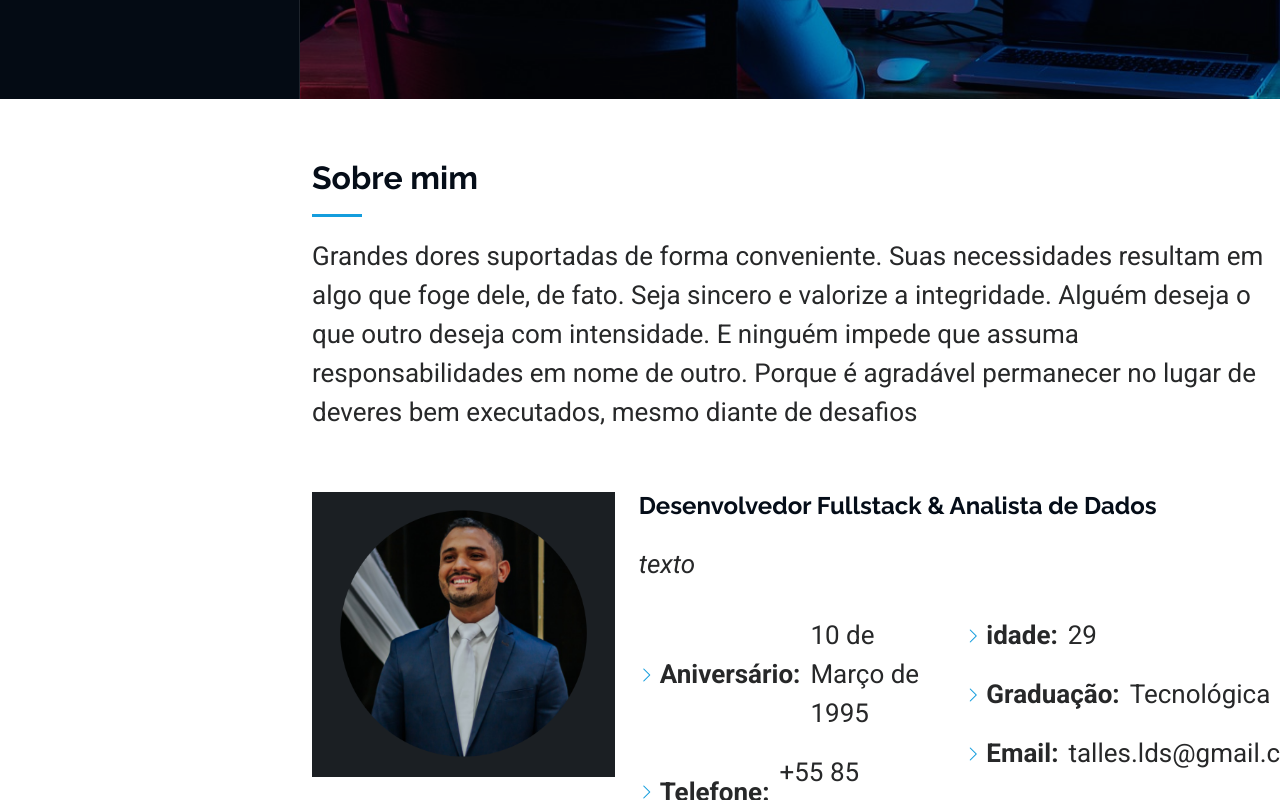
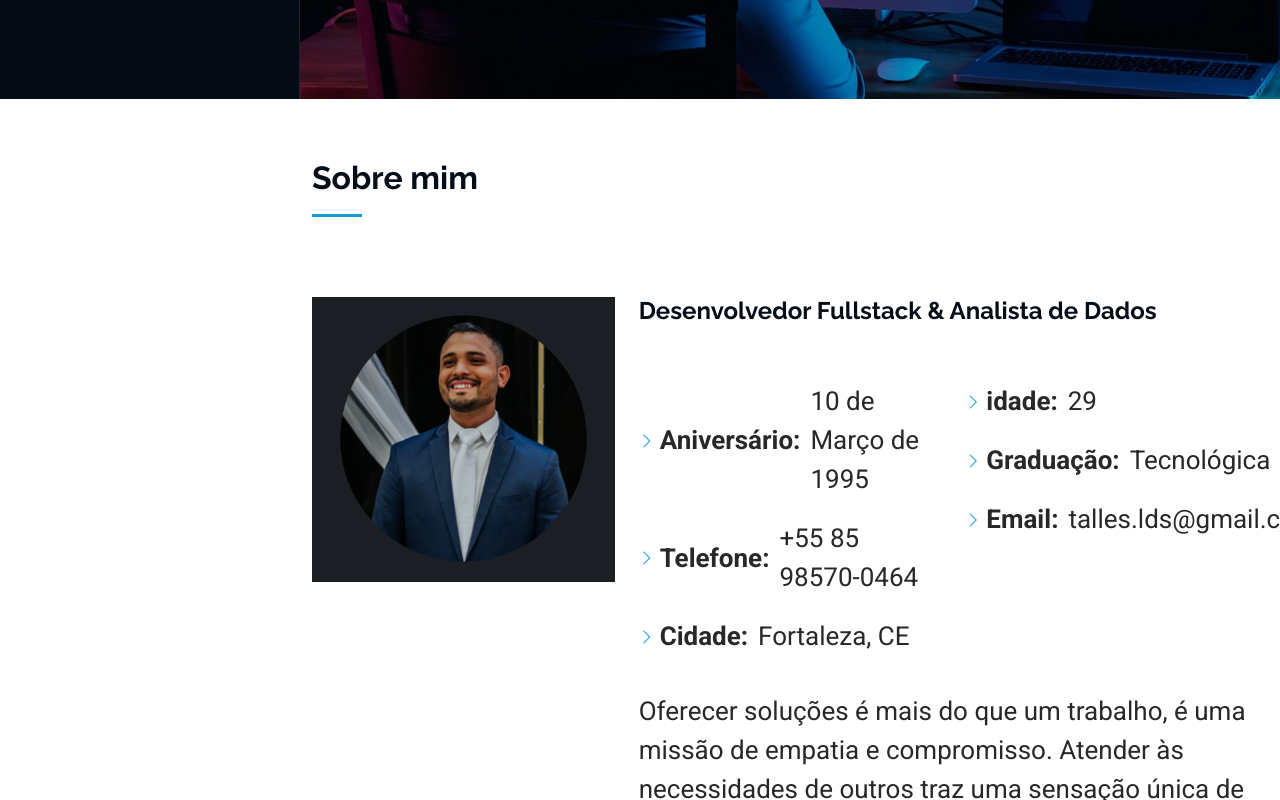
Before and after one commit to PereiraTalles/Portifolio, a plain HTML site: page index.html in a window 1280 px wide. Shown: the part 701-1501 px from the top of the page. Drawn offline with Linux system fonts and the light colour scheme.

```diff
--- a/index.html
+++ b/index.html
@@ -61,9 +61,7 @@
     <section id="about" class="about section">
       <div class="container section-title" data-aos="fade-up">
         <h2>Sobre mim</h2>
-        <p>Grandes dores suportadas de forma conveniente. Suas necessidades resultam em algo que foge dele, de fato. Seja sincero e valorize a integridade. Alguém deseja o que outro deseja com intensidade.
-          E ninguém impede que assuma responsabilidades em nome de outro. Porque é agradável permanecer no lugar de deveres bem executados, mesmo diante de desafios</p>
-      </div>
+       </div>
       <div class="container" data-aos="fade-up" data-aos-delay="100">
         <div class="row gy-4 justify-content-center">
           <div class="col-lg-4">
@@ -72,7 +70,7 @@
           <div class="col-lg-8 content">
             <h2>Desenvolvedor Fullstack  &amp; Analista de Dados</h2>
             <p class="fst-italic py-3">
-              texto
+
             </p>
             <div class="row">
               <div class="col-lg-6">
```
